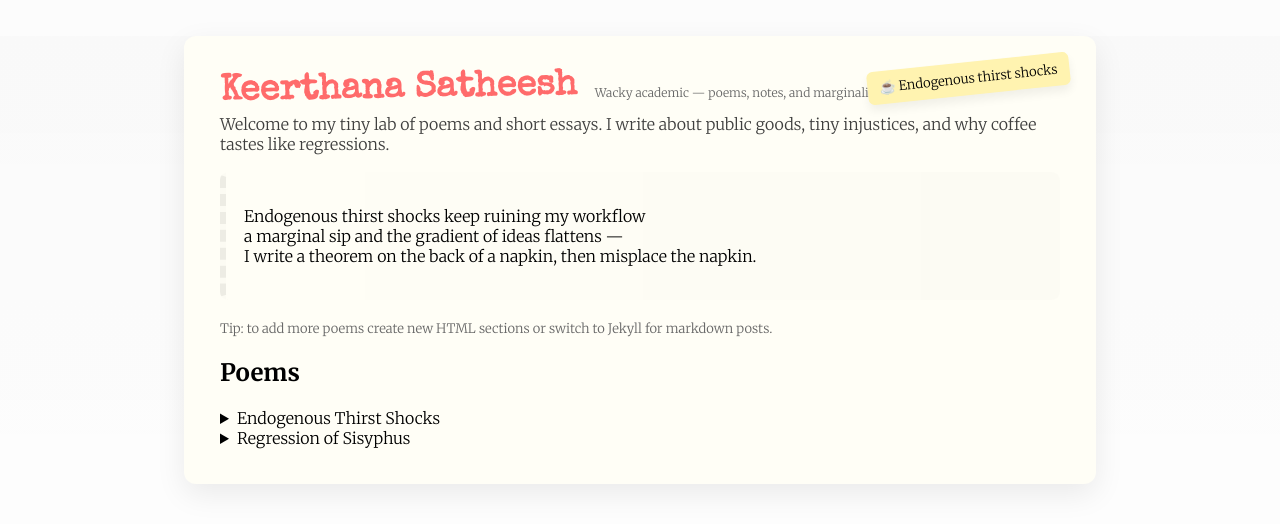
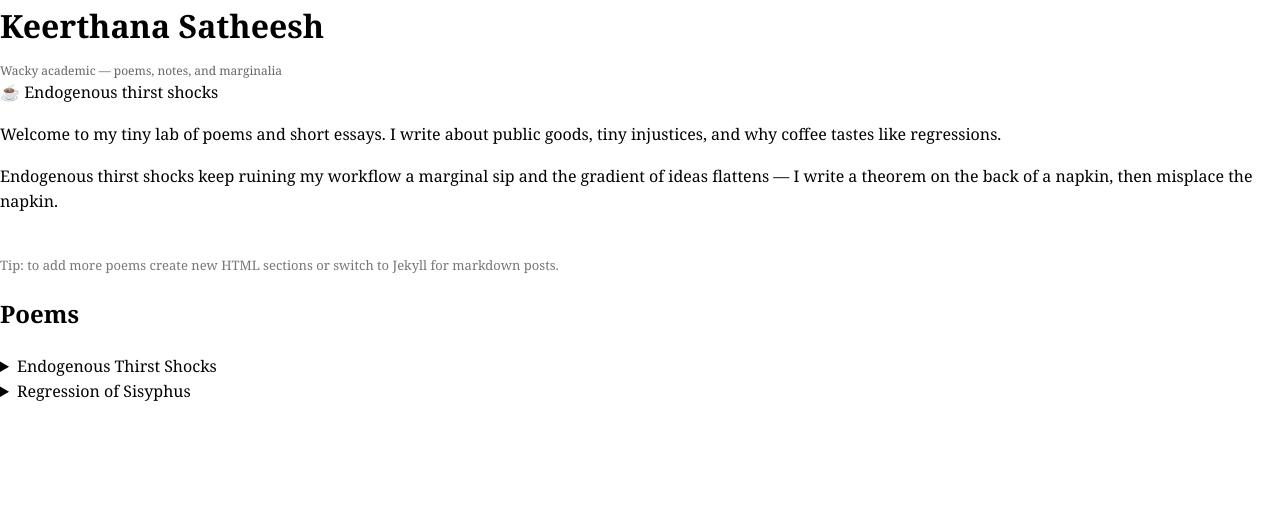
Before and after one commit to KeerDev/Absurd-Economist, a plain HTML site: page index.html in a window 1280 px wide. Drawn offline with nearby package versions, Linux system fonts and the light colour scheme.

Commit message:
index.html

```diff
--- a/index.html
+++ b/index.html
@@ -6,18 +6,38 @@
   <title>Keerthana Satheesh</title>
   <link href="https://fonts.googleapis.com/css2?family=Merriweather:wght@300;700&family=Special+Elite&display=swap" rel="stylesheet">
   <style>
-    :root{
-      --bg:#fffef6; --ink:#2b2b2b; --accent:#ff6b6b; --note:#fff3b0;
+    body {
+      margin: 0;
+      font-family: Georgia, serif;
+      background: #ffffff;
+      color: #000000;
+      line-height: 1.6;
     }
-    html,body{height:100%;margin:0;font-family:"Merriweather",serif;background:linear-gradient(180deg, rgba(0,0,0,0.01), transparent);}
-    .paper{max-width:840px;margin:36px auto;padding:36px;background:var(--bg);box-shadow:0 10px 30px rgba(0,0,0,0.08);border-radius:12px;position:relative;overflow:hidden}
-    header{display:flex;align-items:baseline;gap:18px}
-    h1{font-family:"Special Elite",monospace;margin:0;font-size:36px;color:var(--accent);transform:rotate(-1deg)}
-    p.lead{margin:6px 0 18px;color:var(--ink);opacity:.9}
-    .poem{border-left:6px dashed rgba(0,0,0,0.06);padding:14px 18px;background:linear-gradient(90deg, rgba(255,255,255,0.0), rgba(0,0,0,0.01));margin:18px 0;border-radius:8px;white-space:pre-wrap}
-    .note{position:absolute;right:26px;top:26px;background:var(--note);padding:8px 12px;border-radius:6px;transform:rotate(-6deg);box-shadow:0 6px 10px rgba(0,0,0,0.06);font-size:13px}
-    footer{color:#666;font-size:13px;margin-top:20px}
-    a{color:var(--accent);text-decoration:none}
+    .container {
+      max-width: 800px;
+      margin: 40px auto;
+      padding: 20px;
+    }
+    header h1 {
+      margin: 0 0 10px;
+      font-size: 32px;
+    }
+    header p {
+      margin: 0 0 20px;
+      color: #555;
+    }
+    section {
+      margin-bottom: 30px;
+    }
+    footer {
+      color: #777;
+      font-size: 13px;
+      margin-top: 40px;
+    }
+    a {
+      color: #000;
+      text-decoration: underline;
+    }
   </style>
 </head>
 <body>
```
